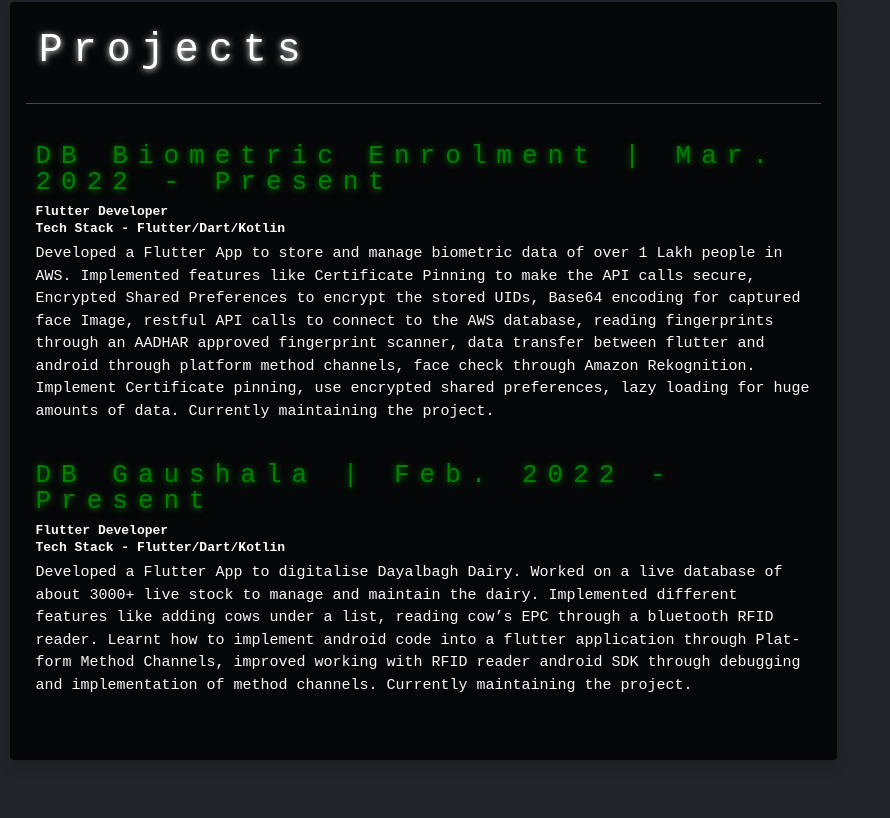
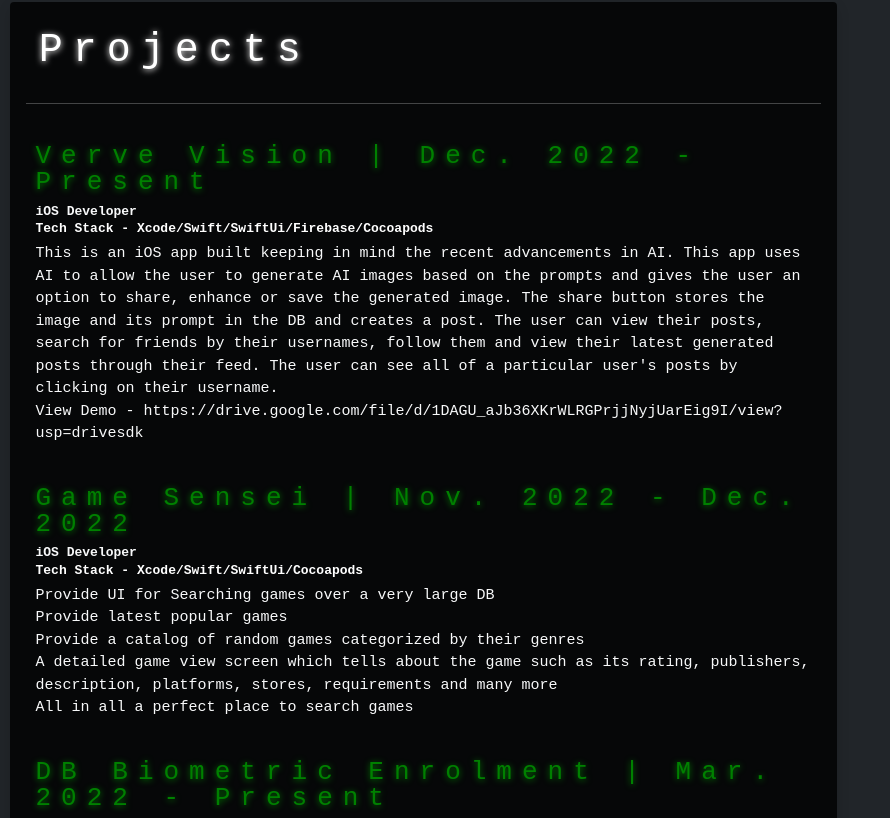
Before and after one commit to Fujiwara16/portfolio, a React (Create React App) app: page / in a window 1280 px wide. Shown: the part 1662-2480 px from the top of the page, without its empty margins (0-890 px from the left). Built offline with nearby package versions, Linux system fonts and the light colour scheme.

Commit message:
Update Content.js

```diff
--- a/src/components/Content.js
+++ b/src/components/Content.js
@@ -19,6 +19,24 @@
     let[projects] = useState([{
       id:0,
       project:true,
+      title: "Verve Vision",
+      body: "This is an iOS app built keeping in mind the recent advancements in AI. This app uses AI to allow the user to generate AI images based on the prompts and gives the user an option to share, enhance or save the generated image. The share button stores the image and its prompt in the DB and creates a post. The user can view their posts, search for friends by their usernames, follow them and view their latest generated posts through their feed. The user can see all of a particular user's posts by clicking on their username.\n View Demo - https://drive.google.com/file/d/1DAGU_aJb36XKrWLRGPrjjNyjUarEig9I/view?usp=drivesdk",
+      techStack:"Xcode/Swift/SwiftUi/Firebase/Cocoapods",
+      role:"iOS Developer",
+      time: "Dec. 2022 - Present",
+
+    },{
+      id:1,
+      project:true,
+      title: "Game Sensei",
+      body: "Provide UI for Searching games over a very large DB\nProvide latest popular games\nProvide a catalog of random games categorized by their genres\nA detailed game view screen which tells about the game such as its rating, publishers, description, platforms, stores, requirements and many more\nAll in all a perfect place to search games",
+      techStack:"Xcode/Swift/SwiftUi/Cocoapods",
+      role:"iOS Developer",
+      time: "Nov. 2022 - Dec. 2022",
+
+    },{
+      id:2,
+      project:true,
       title: "DB Biometric Enrolment",
       body: "Developed a Flutter App to store and manage biometric data of over 1 Lakh people in AWS. Implemented features like Certificate Pinning to make the API calls secure, Encrypted Shared Preferences to encrypt the stored UIDs, Base64 encoding for captured face Image, restful API calls to connect to the AWS database, reading fingerprints through an AADHAR approved fingerprint scanner, data transfer between flutter and android through platform method channels, face check through Amazon Rekognition. Implement Certificate pinning, use encrypted shared preferences, lazy loading for huge amounts of data. Currently maintaining the project.",
       techStack:"Flutter/Dart/Kotlin",
@@ -27,7 +45,7 @@
 
     },
     {
-      id:1,
+      id:3,
       project:true,
       title:"DB Gaushala",
       body:"Developed a Flutter App to digitalise Dayalbagh Dairy. Worked on a live database of about 3000+ live stock to manage and maintain the dairy. Implemented different features like adding cows under a list, reading cow’s EPC through a bluetooth RFID reader. Learnt how to implement android code into a flutter application through Plat- form Method Channels, improved working with RFID reader android SDK through debugging and implementation of method channels. Currently maintaining the project.",
```
